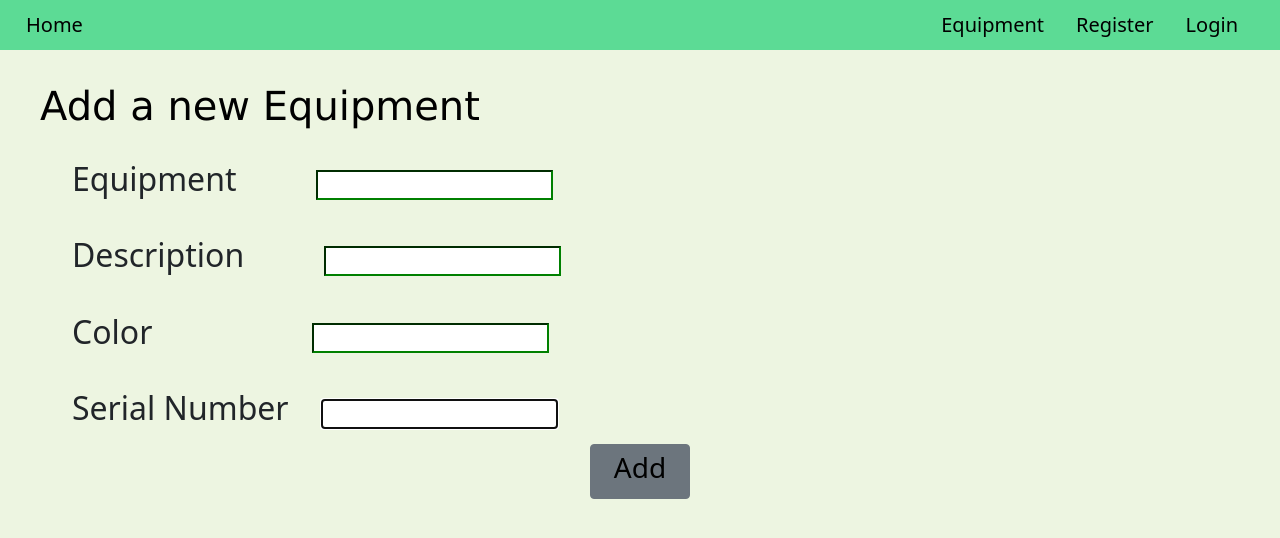
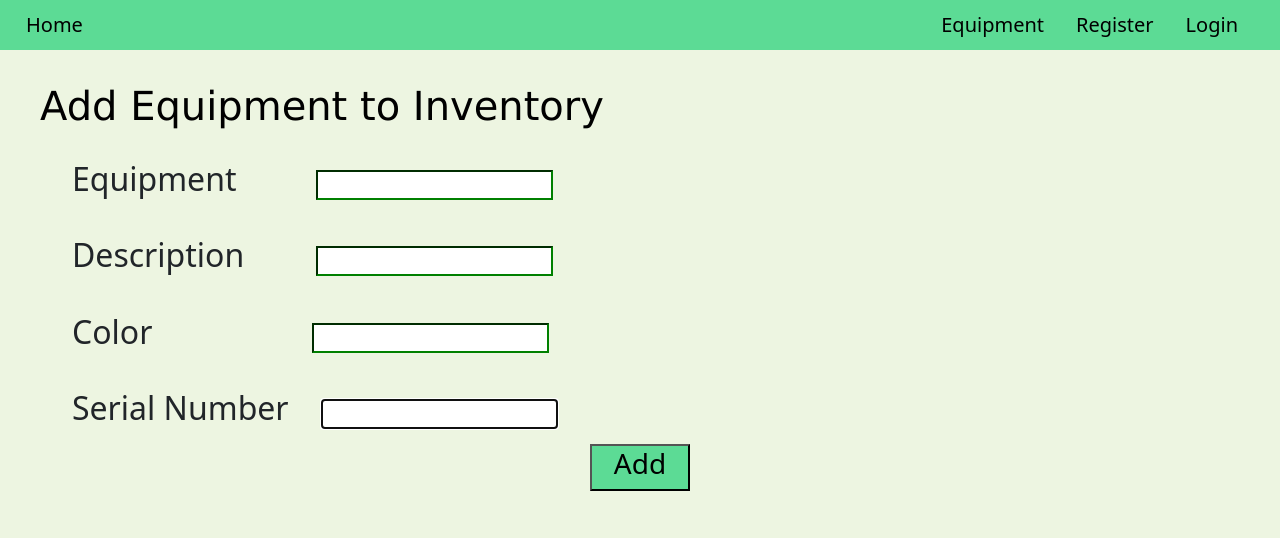
Before and after one commit to DevorrisRussell/CapStoneFrontEnd, a React (Create React App) app: page /Add in a window 1280 px wide. Shown: the top 538 px of the page. Built offline with nearby package versions, Linux system fonts and the light colour scheme; no server answers; what google-maps-react would draw is missing.

Commit message:
fixed the add inventory list to have all element to line up

```diff
--- a/src/components/AddEquipment/addEquipment.css
+++ b/src/components/AddEquipment/addEquipment.css
@@ -14,3 +14,10 @@
 #serialNumberField {
   margin-left: 2em;
 }
+#descrip {
+  margin-left: 4.5em;
+}
+
+.colorButton {
+  background-color: #5cdb95;
+}
--- a/src/components/AddEquipment/addEquipment.jsx
+++ b/src/components/AddEquipment/addEquipment.jsx
@@ -39,7 +39,7 @@ function AddEquipment() {
 
   return (
     <div>
-      <h1>Add a new Equipment</h1>
+      <h1>Add Equipment to Inventory</h1>
       <row>
         <form onSubmit={handleSubmit}>
           <div className="form-group" size="lg" controlId="Name">
@@ -61,6 +61,7 @@ function AddEquipment() {
               <input
                 className="input-add"
                 value={description}
+                id="descrip"
                 onChange={(e) => setDescription(e.target.value)}
               ></input>
 
@@ -91,7 +92,7 @@ function AddEquipment() {
                 </div>
               </div>
               <div class="d-grid gap-2 col-1 mx-auto float-right">
-                <button class="btn btn-secondary" type="submit">
+                <button class="colorButton" type="submit" id="addButton">
                   <h3>Add</h3>
                 </button>
               </div>
```
